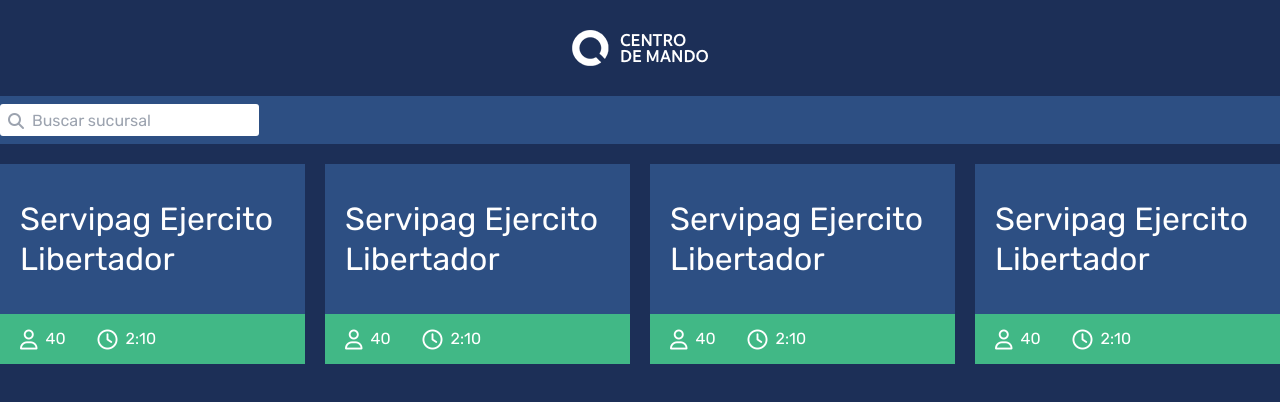
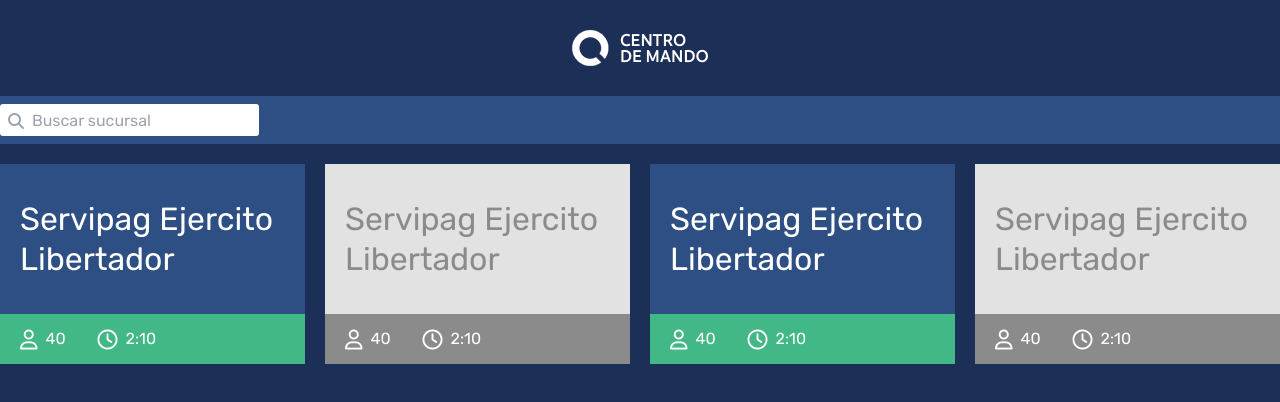
Before and after one commit to MauLight/zeroQ-test, a React (Vite) app: page / in a window 1280 px wide. Shown: the top 402 px of the page. Built offline with nearby package versions, Linux system fonts and the light colour scheme.

Commit message:
feat: added conditional rendering
on online status

```diff
--- a/src/components/home/ServiceCard.tsx
+++ b/src/components/home/ServiceCard.tsx
@@ -2,28 +2,33 @@ import { type ReactNode } from 'react'
 import { addUppercaseToFirstCharacter } from '@/utils/functions'
 
 interface ServiceCardProps {
-    title: string
-    users: number
-    time: string
+    name: string
+    waiting: number
+    elapsed: string
+    online: boolean
 }
 
-function ServiceCard({ title, users, time }: ServiceCardProps): ReactNode {
+function ServiceCard({ name, waiting, elapsed, online }: ServiceCardProps): ReactNode {
+
+    const headerStyle = online ? 'h-3/4 bg-zeroq-600 flex justify-center items-center px-5 text-[#ffffff]' : 'h-3/4 bg-[#e2e2e2] flex justify-center items-center px-5 text-[#8b8b8b]'
+
+    const footerStyle = online ? 'h-1/4 flex gap-x-8 bg-zeroq-green px-5' : 'h-1/4 flex gap-x-8 bg-[#8b8b8b] px-5'
 
     return (
         <section className="h-[12.5rem] col-span-1">
-            <header className="h-3/4 bg-zeroq-600 flex justify-center items-center px-5">
-                <h2 className='text-[#ffffff] text-[2rem] leading-tight'>
-                    {addUppercaseToFirstCharacter(title)}
+            <header className={headerStyle}>
+                <h2 className='text-[2rem] leading-tight'>
+                    {addUppercaseToFirstCharacter(name)}
                 </h2>
             </header>
-            <footer className="h-1/4 flex gap-x-8 bg-zeroq-green px-5">
+            <footer className={footerStyle}>
                 <div className="h-full flex items-center gap-x-2 text-[#ffffff]">
                     <i className="fa-regular fa-user fa-lg"></i>
-                    <p className='text-[1rem]'>{users}</p>
+                    <p className='text-[1rem]'>{waiting}</p>
                 </div>
                 <div className="h-full flex items-center gap-x-2 text-[#ffffff]">
                     <i className="fa-regular fa-clock fa-lg"></i>
-                    <p className='text-[1rem]'>{time}</p>
+                    <p className='text-[1rem]'>{elapsed}</p>
                 </div>
             </footer>
         </section>
--- a/src/views/Home.tsx
+++ b/src/views/Home.tsx
@@ -8,10 +8,10 @@ function Home(): ReactNode {
             <Searchbar />
             <div className="w-full flex justify-center items-start">
                 <div className="w-limit  grid-cols-1 grid sm:grid-cols-2 min-[930px]:grid-cols-3 xl:grid-cols-4 grid-rows-3 gap-5">
-                    <ServiceCard title='servipag ejercito libertador' users={40} time='2:10' />
-                    <ServiceCard title='servipag ejercito libertador' users={40} time='2:10' />
-                    <ServiceCard title='servipag ejercito libertador' users={40} time='2:10' />
-                    <ServiceCard title='servipag ejercito libertador' users={40} time='2:10' />
+                    <ServiceCard name='servipag ejercito libertador' waiting={40} elapsed='2:10' online={true} />
+                    <ServiceCard name='servipag ejercito libertador' waiting={40} elapsed='2:10' online={false} />
+                    <ServiceCard name='servipag ejercito libertador' waiting={40} elapsed='2:10' online={true} />
+                    <ServiceCard name='servipag ejercito libertador' waiting={40} elapsed='2:10' online={false} />
                 </div>
             </div>
         </div>
```
